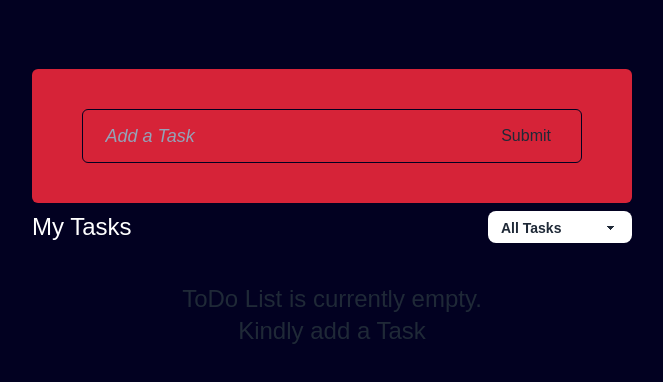
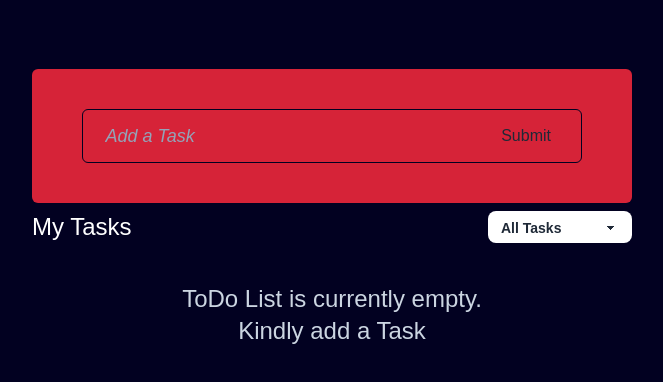
Before and after one commit to Wayskid/ways-advanced-todolist, a React (Create React App) app: page / in a window 1280 px wide. Shown: the top 382 px of the page, without its empty margins (308-971 px from the left). Built offline with nearby package versions, Linux system fonts and the light colour scheme.

Commit message:
Bug fixes

```diff
--- a/src/components/ListContainer.jsx
+++ b/src/components/ListContainer.jsx
@@ -28,7 +28,7 @@ export default function ListContainer() {
         {listMapped.length ? (
           listMapped
         ) : (
-          <li className="mt-8 w-3/5 justify-self-center text-2xl text-center">
+          <li className="mt-8 w-3/5 justify-self-center text-2xl text-center text-slate-300">
             {selectVal === "Completed" && "Completed"} ToDo List is currently
             empty. Kindly {selectVal === "Completed" ? "complete" : "add"} a
             Task
```
